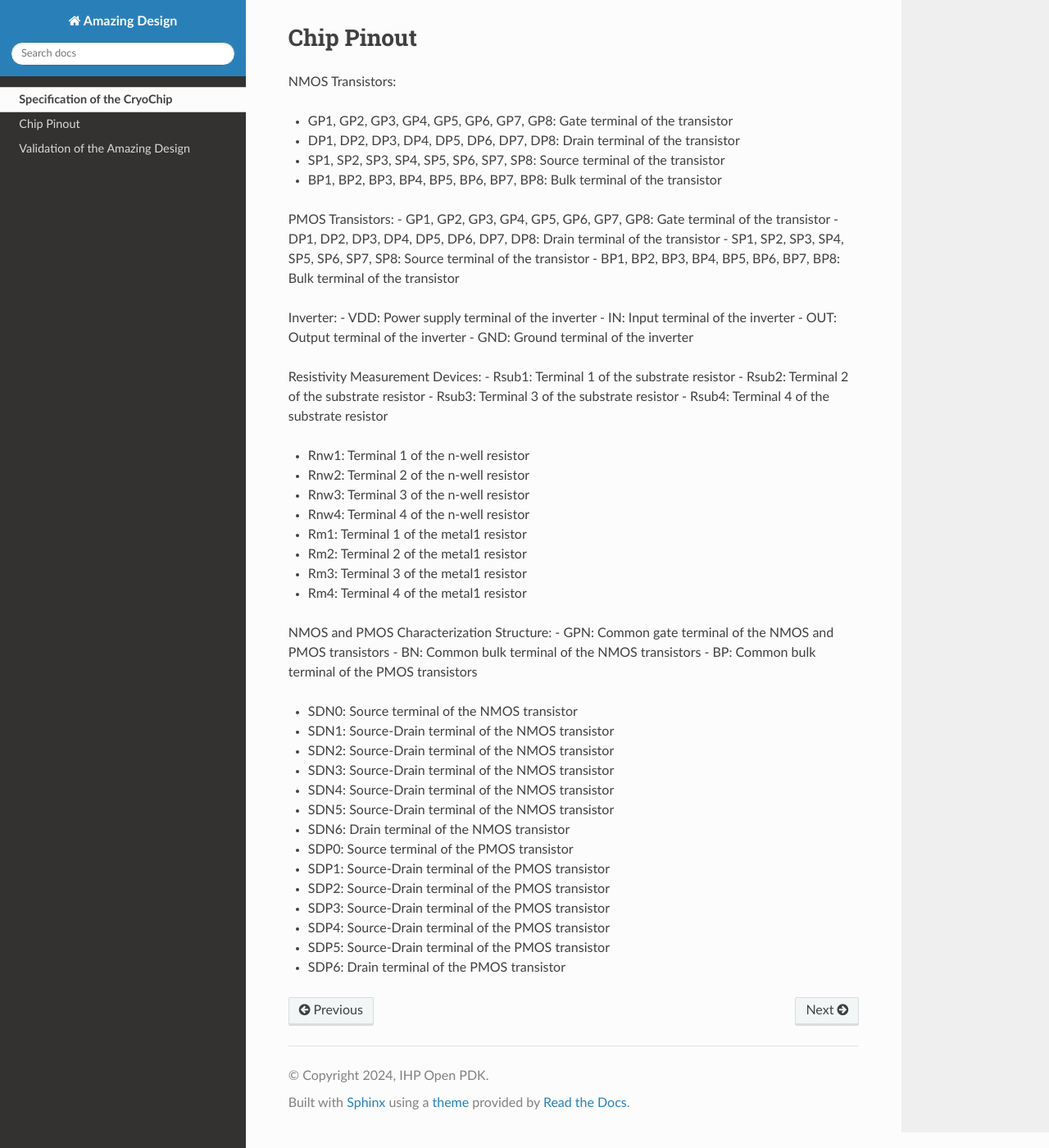
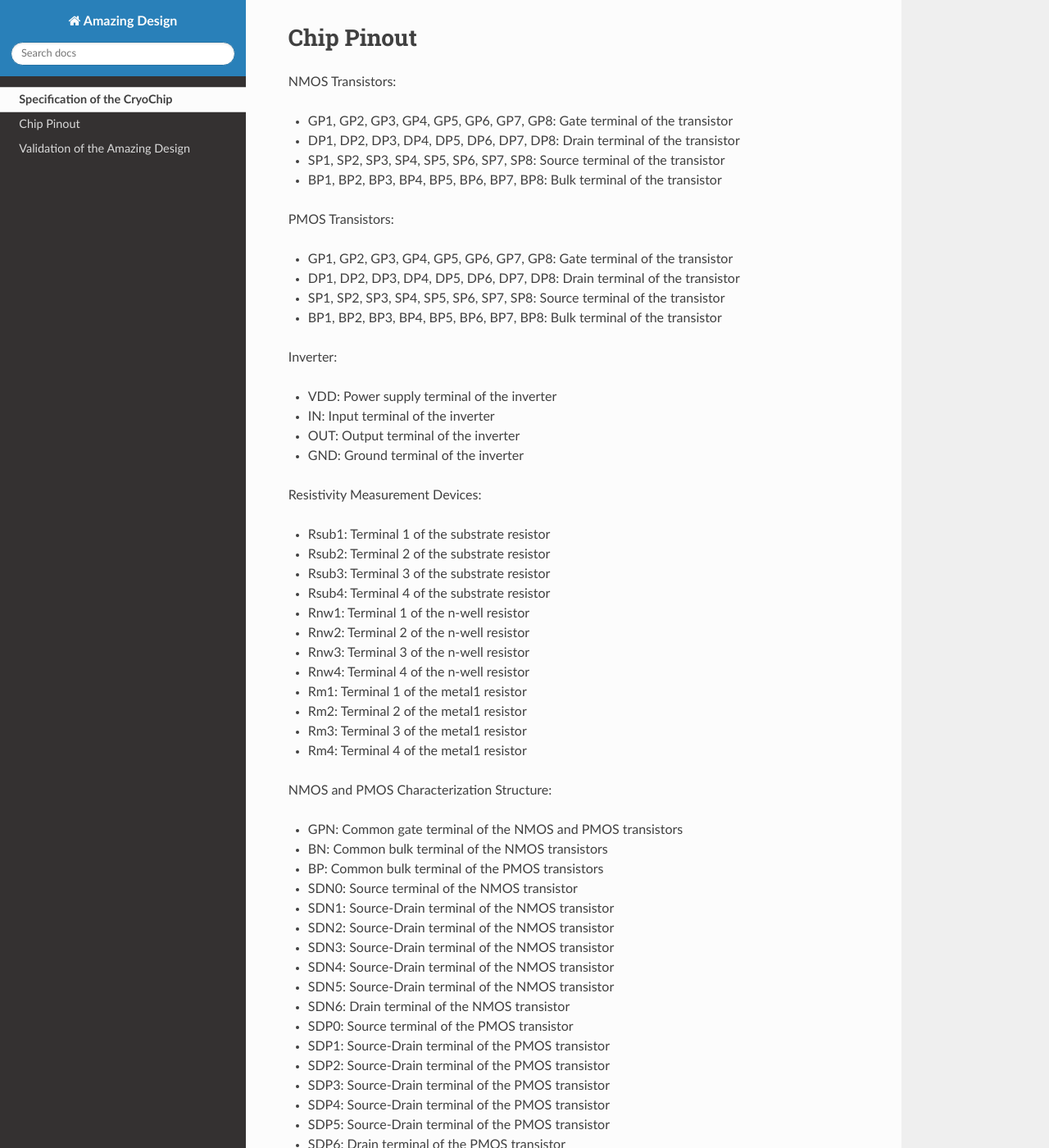
Before and after one commit to lip6/IHP_SG13G2_TO_Nov2024, a Sphinx documentation site: the page built from CryoChip/doc/source/specification.rst, in a window 1280 px wide and 1400 px high, scrolled down 541 px. Shown: the whole window at 82% size. Built offline with Sphinx 7.4.7 and the Read the Docs theme 3.1.0, drawn with Linux system fonts in a browser that asks for light colours; pages that are not in the unit, such as notebooks, are missing from menus.

```diff
--- a/CryoChip/doc/source/specification.rst
+++ b/CryoChip/doc/source/specification.rst
@@ -19,24 +19,27 @@ Chip Pinout
 
 NMOS Transistors:
 
-•	GP1, GP2, GP3, GP4, GP5, GP6, GP7, GP8: Gate terminal of the transistor
-•	DP1, DP2, DP3, DP4, DP5, DP6, DP7, DP8: Drain terminal of the transistor
-•	SP1, SP2, SP3, SP4, SP5, SP6, SP7, SP8: Source terminal of the transistor
-•	BP1, BP2, BP3, BP4, BP5, BP6, BP7, BP8: Bulk terminal of the transistor
+-	GP1, GP2, GP3, GP4, GP5, GP6, GP7, GP8: Gate terminal of the transistor
+-	DP1, DP2, DP3, DP4, DP5, DP6, DP7, DP8: Drain terminal of the transistor
+-	SP1, SP2, SP3, SP4, SP5, SP6, SP7, SP8: Source terminal of the transistor
+-	BP1, BP2, BP3, BP4, BP5, BP6, BP7, BP8: Bulk terminal of the transistor
 
 PMOS Transistors:
+
 -	GP1, GP2, GP3, GP4, GP5, GP6, GP7, GP8: Gate terminal of the transistor
 -	DP1, DP2, DP3, DP4, DP5, DP6, DP7, DP8: Drain terminal of the transistor
 -	SP1, SP2, SP3, SP4, SP5, SP6, SP7, SP8: Source terminal of the transistor
 -	BP1, BP2, BP3, BP4, BP5, BP6, BP7, BP8: Bulk terminal of the transistor
 
 Inverter:
+
 -	VDD: Power supply terminal of the inverter
 -	IN: Input terminal of the inverter
 -	OUT: Output terminal of the inverter
 -	GND: Ground terminal of the inverter
 
 Resistivity Measurement Devices:
+
 -	Rsub1: Terminal 1 of the substrate resistor
 -	Rsub2: Terminal 2 of the substrate resistor
 -	Rsub3: Terminal 3 of the substrate resistor
@@ -54,6 +57,7 @@ Resistivity Measurement Devices:
 
 
 NMOS and PMOS Characterization Structure:
+
 -	GPN: Common gate terminal of the NMOS and PMOS transistors
 -	BN: Common bulk terminal of the NMOS transistors
 -	BP: Common bulk terminal of the PMOS transistors
```
